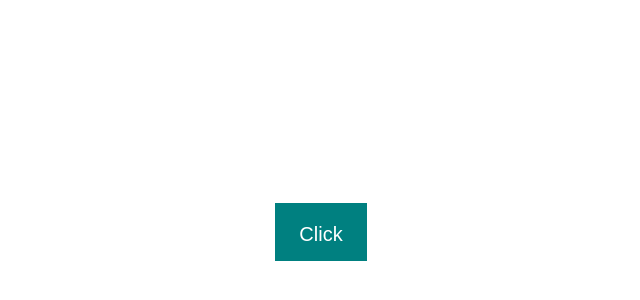
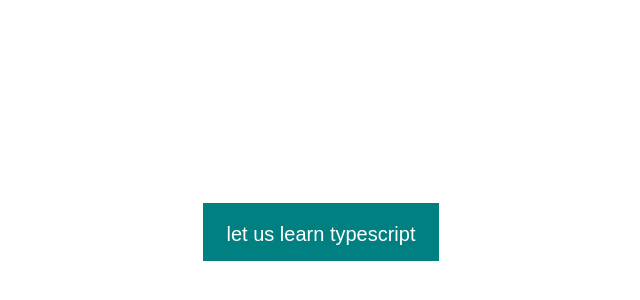
Before and after one commit to eclair-29/react_typescript_for_dummies, a React (Vite) app: page / in a window 1280 px wide. Shown: the part 168-468 px from the top of the page, without its empty margins (319-959 px from the left). Built offline with nearby package versions, Linux system fonts and the light colour scheme; a web font is replaced by a local one.

Commit message:
05. array typing

```diff
--- a/src/App.tsx
+++ b/src/App.tsx
@@ -1,10 +1,12 @@
 import Button from './components/Button';
 
 function App() {
+  const textStrings = ['let us ', 'learn ', 'typescript'];
+
   return (
     <div className="flex justify-center items-center h-screen">
       <Button backgroundColor="teal" fontSize={20} textColor="white">
-        Click
+        {textStrings}
       </Button>
     </div>
   );
--- a/src/components/Button.tsx
+++ b/src/components/Button.tsx
@@ -1,19 +1,18 @@
-import { ReactNode } from 'react';
-
-//.. START typescript lesson - 03. union types
+//.. START typescript lesson - 04. array typing
 
 type Colors = 'teal' | 'blue' | 'green' | 'black' | 'white';
 type FontSizes = 20 | 24 | 30 | 36;
 
 type ButtonProps = {
-  children: ReactNode;
-  backgroundColor: Colors; //...union type
-  fontSize: FontSizes; //...union type
+  children: string[]; // ...unli define strings
+  // children: [string, string, string]; // ...tuple (length specific)
+  backgroundColor: Colors;
+  fontSize: FontSizes;
   heading?: FontSizes;
-  textColor: Colors; //...union type
+  textColor: Colors;
 };
 
-//.. END typescript lesson - 03. union types
+//.. END typescript lesson - 04. array typing
 
 const Button = ({
   children,
@@ -26,7 +25,7 @@ const Button = ({
       style={{ backgroundColor, fontSize, color: textColor }}
       className="pt-4 pb-3 px-6"
     >
-      {children}
+      {children.map((text) => text)}
     </button>
   );
 };
```
